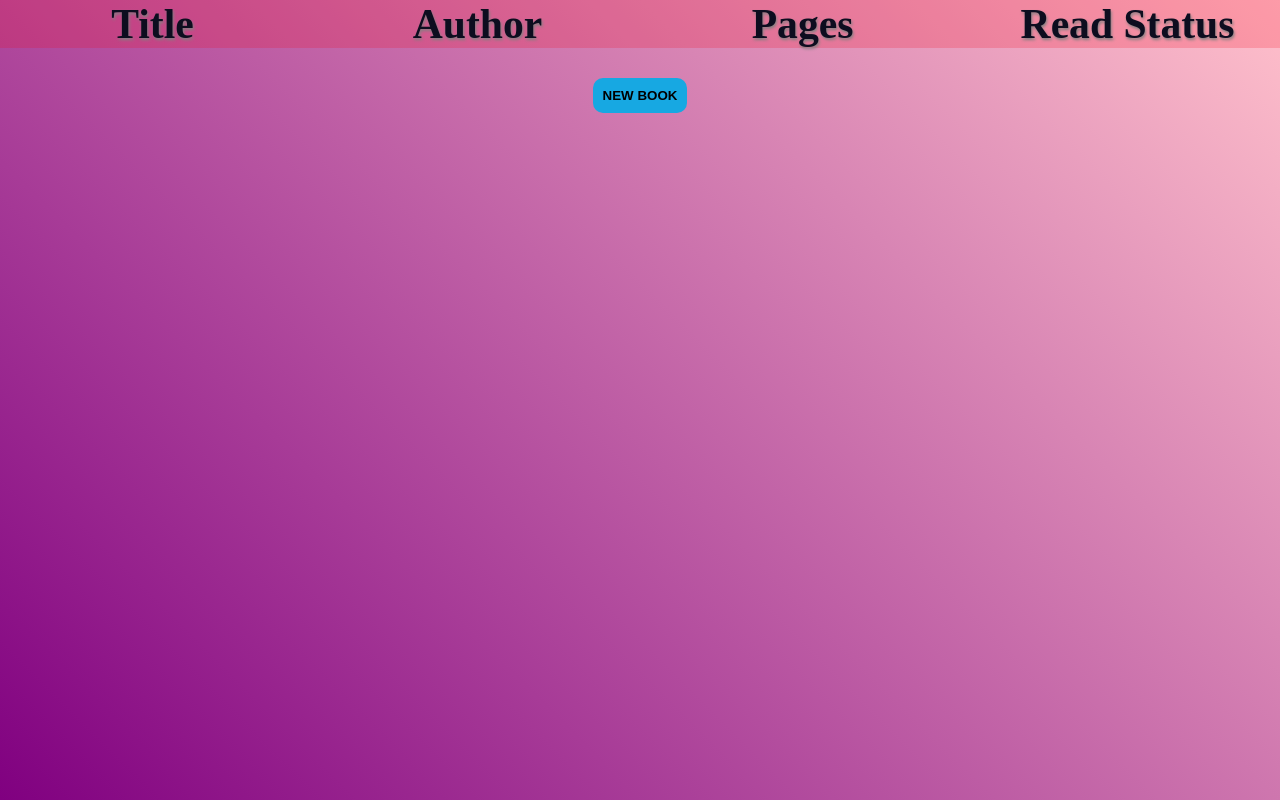
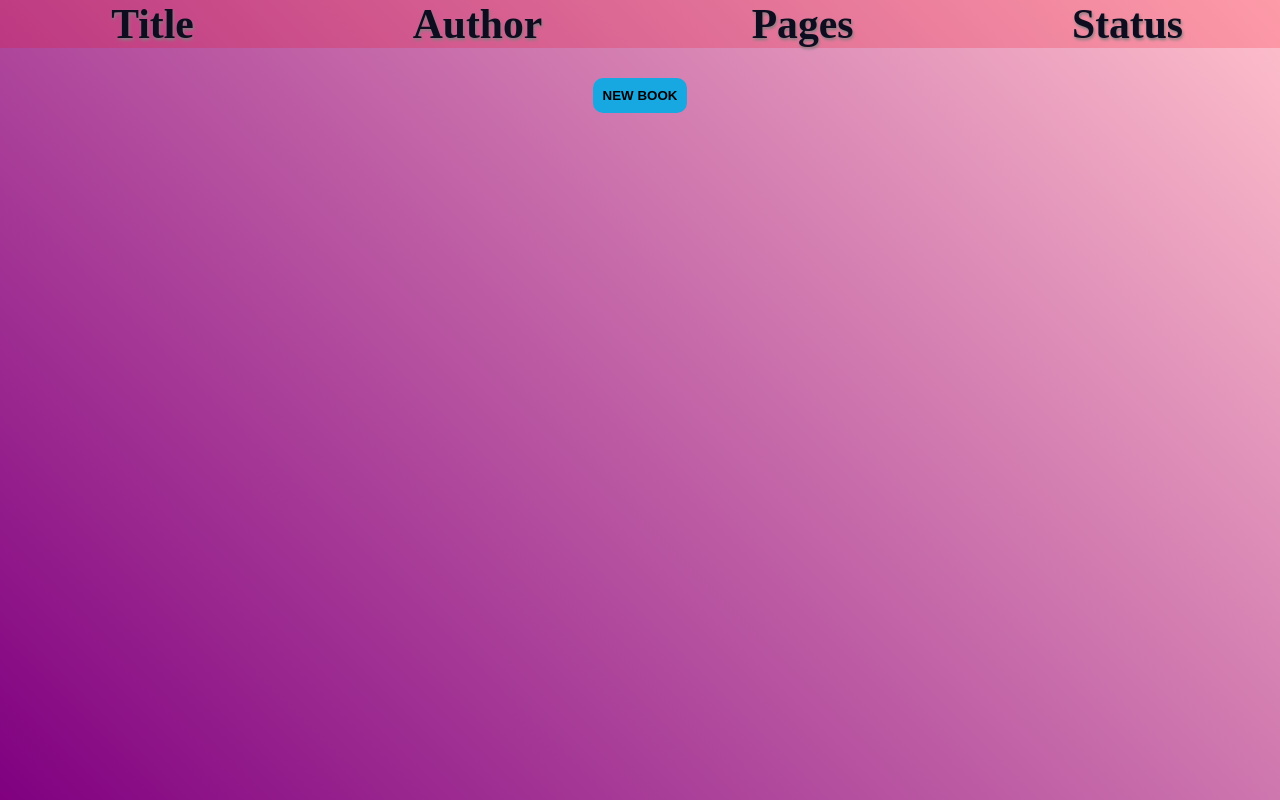
Before and after one commit to Bennyjoez/book-library, a plain HTML site: page index.html in a window 1280 px wide. Drawn offline with Linux system fonts and the light colour scheme.

Commit message:
Change the read status name

```diff
--- a/index.html
+++ b/index.html
@@ -14,7 +14,7 @@
             <h1 class="title">Title</h1>
             <h1 class="author">Author</h1>
             <h1 class="pages">Pages</h1>
-            <h1 class="readStatus">Read Status</h1>
+            <h1 class="readStatus">Status</h1>
         </div>
     </header>
     <div class="books">
```
